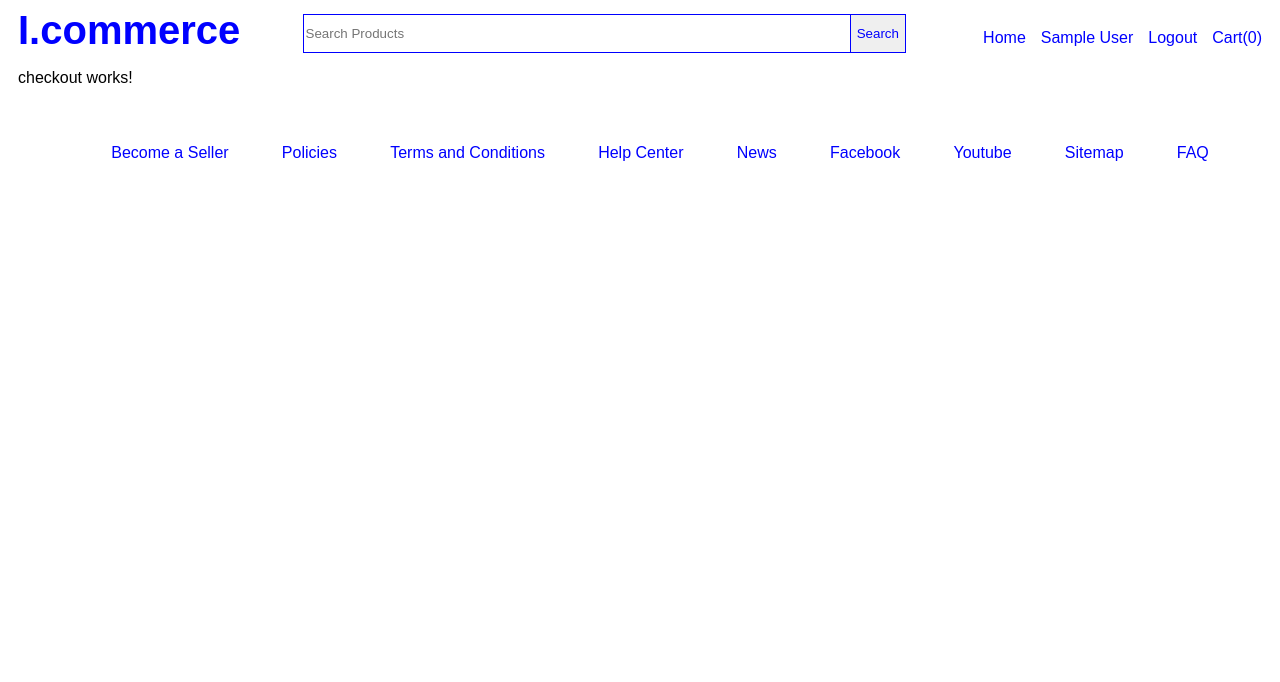
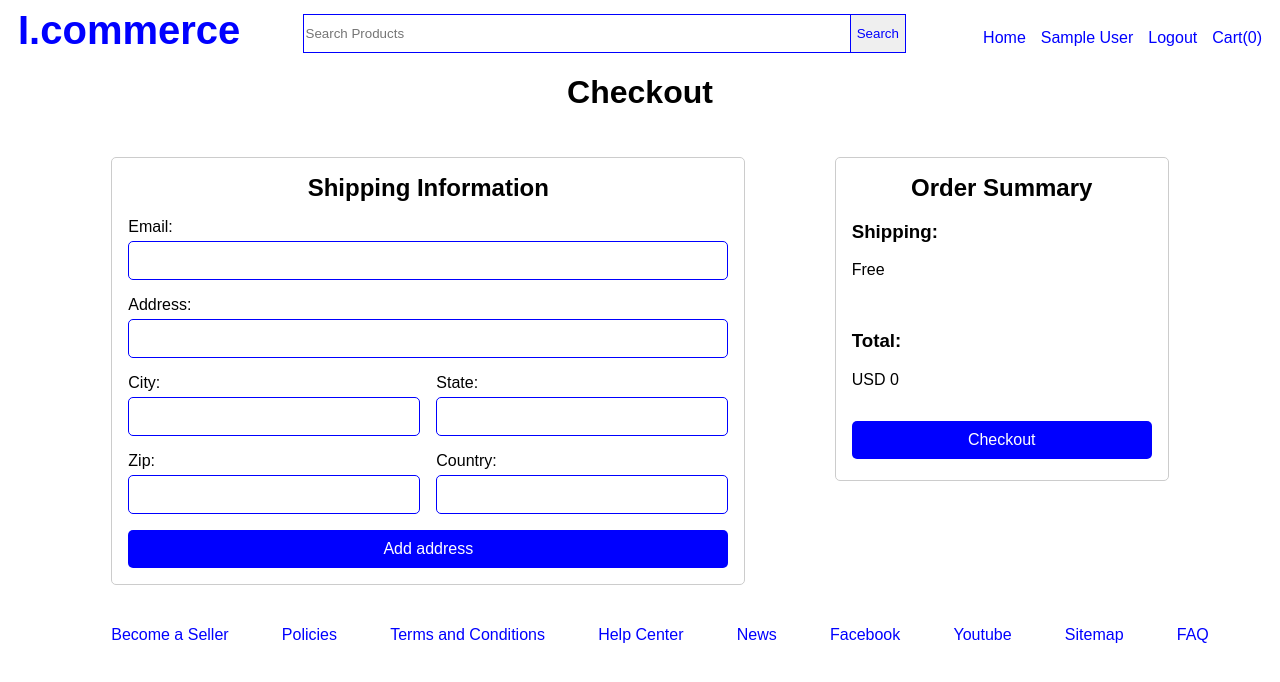
Before and after one commit to flvSantos15/e-commerce, an Angular app: page /checkout in a window 1280 px wide. Shown: the top 682 px of the page. Built offline with nearby package versions, Linux system fonts and the light colour scheme; sample sign-in values are in the browser's storage.

Commit message:
feat: add checkout page

```diff
--- a/src/app/component/checkout/checkout.component.css
+++ b/src/app/component/checkout/checkout.component.css
@@ -0,0 +1,46 @@
+.checkout-container {
+  display: flex;
+  flex-direction: column;
+  align-items: center;
+  justify-content: center;
+  gap: 1.5rem;
+}
+
+.checkout-content {
+  display: flex;
+  justify-content: space-between;
+  width: 85%;
+  gap: 2rem;
+}
+
+.checkout-left {
+  display: flex;
+  flex-direction: column;
+  gap: 1rem;
+  padding: 1rem;
+  border-radius: 5px;
+  border: 1px solid #ccc;
+  width: 600px;
+}
+
+.checkout-right {
+  display: flex;
+  flex-direction: column;
+  padding: 1rem;
+  border-radius: 5px;
+  border: 1px solid #ccc;
+  width: 300px;
+  height: 290px;
+}
+
+.checkout-left h2,
+.checkout-right h2 {
+  text-align: center;
+  margin: 0px;
+}
+
+.checkout-right-content {
+  display: flex;
+  flex-direction: column;
+  gap: 1rem;
+}
--- a/src/app/component/checkout/checkout.component.html
+++ b/src/app/component/checkout/checkout.component.html
@@ -1 +1,65 @@
-<p>checkout works!</p>
+<div class="checkout-container">
+  <h1>Checkout</h1>
+
+  <div class="checkout-content">
+    <div class="checkout-left">
+      <h2>Shipping Information</h2>
+
+      <form class="common-form">
+        <div class="input-container">
+          <label for="email">Email: </label>
+          <input type="email" id="email" name="email" class="input" />
+        </div>
+
+        <div class="input-container">
+          <label for="address">Address: </label>
+          <input type="text" id="address" name="address" class="input" />
+        </div>
+
+        <div class="input-group">
+          <div class="input-container">
+            <label for="city">City: </label>
+            <input type="text" id="city" name="city" class="input" />
+          </div>
+
+          <div class="input-container">
+            <label for="state">State: </label>
+            <input type="text" id="state" name="state" class="input" />
+          </div>
+        </div>
+
+        <div class="input-group">
+          <div class="input-container">
+            <label for="zip">Zip: </label>
+            <input type="text" id="zip" name="zip" class="input" />
+          </div>
+
+          <div class="input-container">
+            <label for="country">Country: </label>
+            <input type="text" id="country" name="country" class="input" />
+          </div>
+        </div>
+
+        <button type="submit" class="btn btn-primary">Add address</button>
+      </form>
+    </div>
+
+    <div class="checkout-right">
+      <h2>Order Summary</h2>
+
+      <div class="checkout-right-content">
+        <div class="checkout-right-content-item">
+          <h3>Shipping:</h3>
+          <p>Free</p>
+        </div>
+
+        <div class="checkout-right-content-item">
+          <h3>Total:</h3>
+          <p>USD {{ total }}</p>
+        </div>
+
+        <button type="submit" class="btn btn-primary">Checkout</button>
+      </div>
+    </div>
+  </div>
+</div>
--- a/src/app/component/checkout/checkout.component.ts
+++ b/src/app/component/checkout/checkout.component.ts
@@ -1,12 +1,17 @@
 import { Component } from '@angular/core';
+import { CartService } from '../../services/cart.service';
 
 @Component({
   selector: 'app-checkout',
   standalone: true,
   imports: [],
   templateUrl: './checkout.component.html',
-  styleUrl: './checkout.component.css'
+  styleUrl: './checkout.component.css',
 })
 export class CheckoutComponent {
+  total = 0;
 
+  constructor(private cartService: CartService) {
+    this.total = this.cartService.getCartTotal();
+  }
 }
--- a/src/app/component/header/header.component.ts
+++ b/src/app/component/header/header.component.ts
@@ -21,7 +21,7 @@ export class HeaderComponent {
   public sellerName: string = '';
   public userName: string = '';
   searchResult: IProduct[] = [];
-  sellerRoutes: string[] = ['/seller', '/seller-home', '/add-product'];
+  privateRoutes: string[] = ['/seller', '/seller-home', '/add-product'];
 
   constructor(
     private router: Router,
@@ -31,6 +31,10 @@ export class HeaderComponent {
   ) {}
 
   ngOnInit(): void {
+    const user = localStorage.getItem('user');
+    if (user) {
+      this.userName = JSON.parse(user).name;
+
       const cartStorage = this.cartService.getCartStorage();
       if (cartStorage) {
         this.cartItemCount = cartStorage.reduce(
@@ -45,23 +49,23 @@ export class HeaderComponent {
           0
         );
       });
+    }
 
     this.router.events.subscribe((event: any) => {
       if (event.url) {
         const sellerStorage = localStorage.getItem('seller');
         const userStorage = localStorage.getItem('user');
 
-        if (sellerStorage && this.sellerRoutes.includes(event.url)) {
+        if (sellerStorage && this.privateRoutes.includes(event.url)) {
           const sellerData = JSON.parse(sellerStorage);
           this.sellerName = sellerData.name;
 
           this.menuType = 'seller';
         } else if (userStorage) {
-          const userData = JSON.parse(userStorage);
-          this.userName = userData.name;
           this.menuType = 'user';
         } else {
           this.menuType = 'default';
+          this.cartItemCount = 0;
         }
       }
     });
--- a/src/app/component/login/login.component.css
+++ b/src/app/component/login/login.component.css
@@ -0,0 +1,3 @@
+.login-form {
+  width: 450px;
+}
--- a/src/app/component/login/login.component.html
+++ b/src/app/component/login/login.component.html
@@ -3,6 +3,7 @@
 
   <p *ngIf="messageError" class="error-message">{{ messageError }}</p>
 
+  <div class="login-form">
     <form
       class="common-form"
       [formGroup]="signUpForm"
@@ -37,12 +38,14 @@
       </p>
     </form>
   </div>
+</div>
 
 <div class="form-container" *ngIf="showLoginForm">
   <h1>User Sign In</h1>
 
   <p *ngIf="messageError" class="error-message">{{ messageError }}</p>
 
+  <div class="login-form">
     <form
       class="common-form"
       [formGroup]="signInForm"
@@ -81,3 +84,4 @@
       </p>
     </form>
   </div>
+</div>
--- a/src/styles.css
+++ b/src/styles.css
@@ -39,12 +39,27 @@ body {
 .common-form {
   display: flex;
   flex-direction: column;
-  width: 300px;
+  gap: 1rem;
+}
+
+.input-group {
+  display: flex;
+  gap: 1rem;
+  width: 100%;
+}
+
+.input-container {
+  display: flex;
+  flex-direction: column;
+  width: 100%;
+}
+
+.input-container label {
+  margin-bottom: 5px;
 }
 
 .input {
   height: 35px;
-  margin-bottom: 20px;
   border: 1px solid var(--primary-color);
   border-radius: 5px;
   padding-left: 15px;
```
Lines whose indentation alone changed are shown as unchanged.
